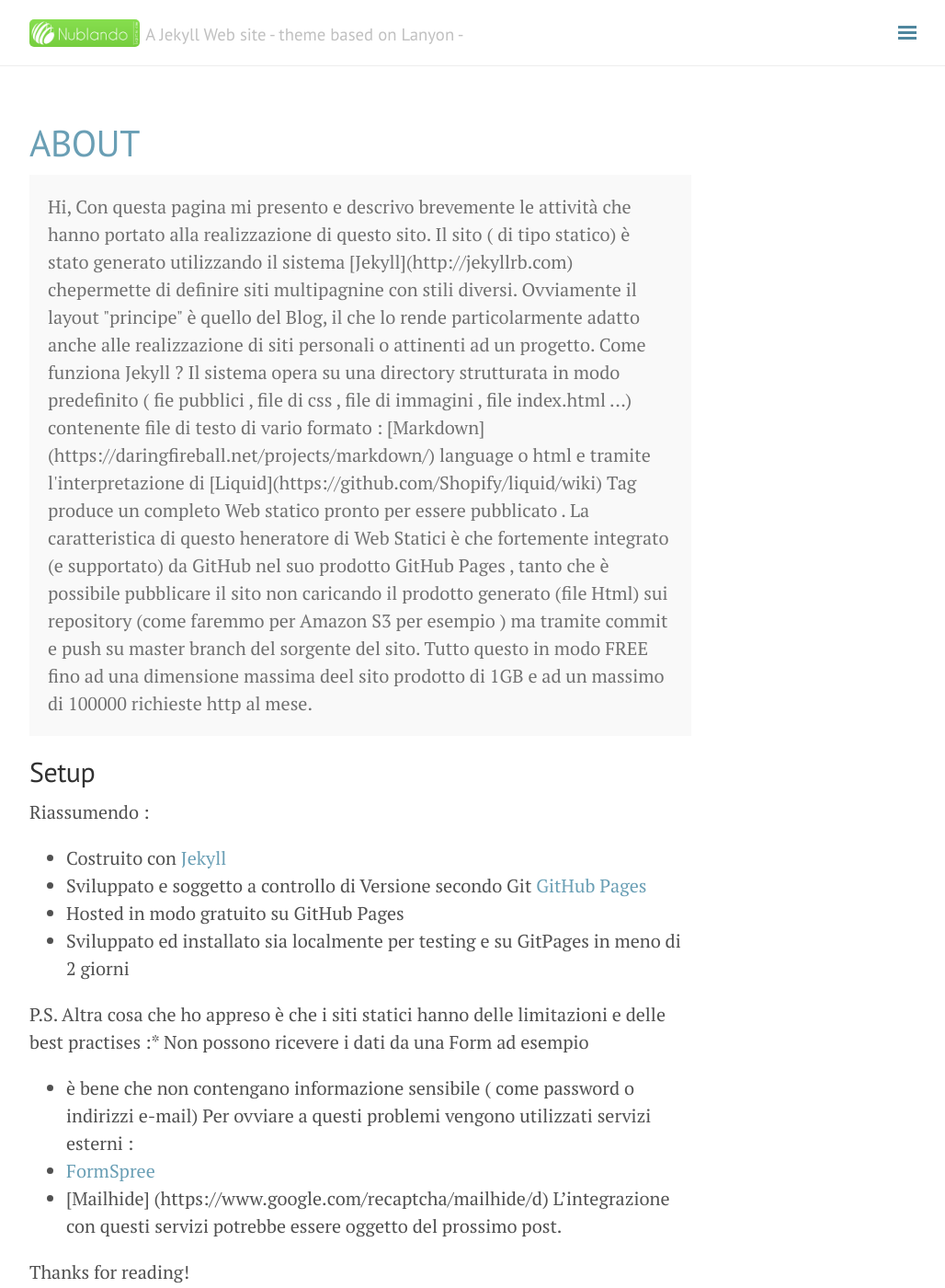
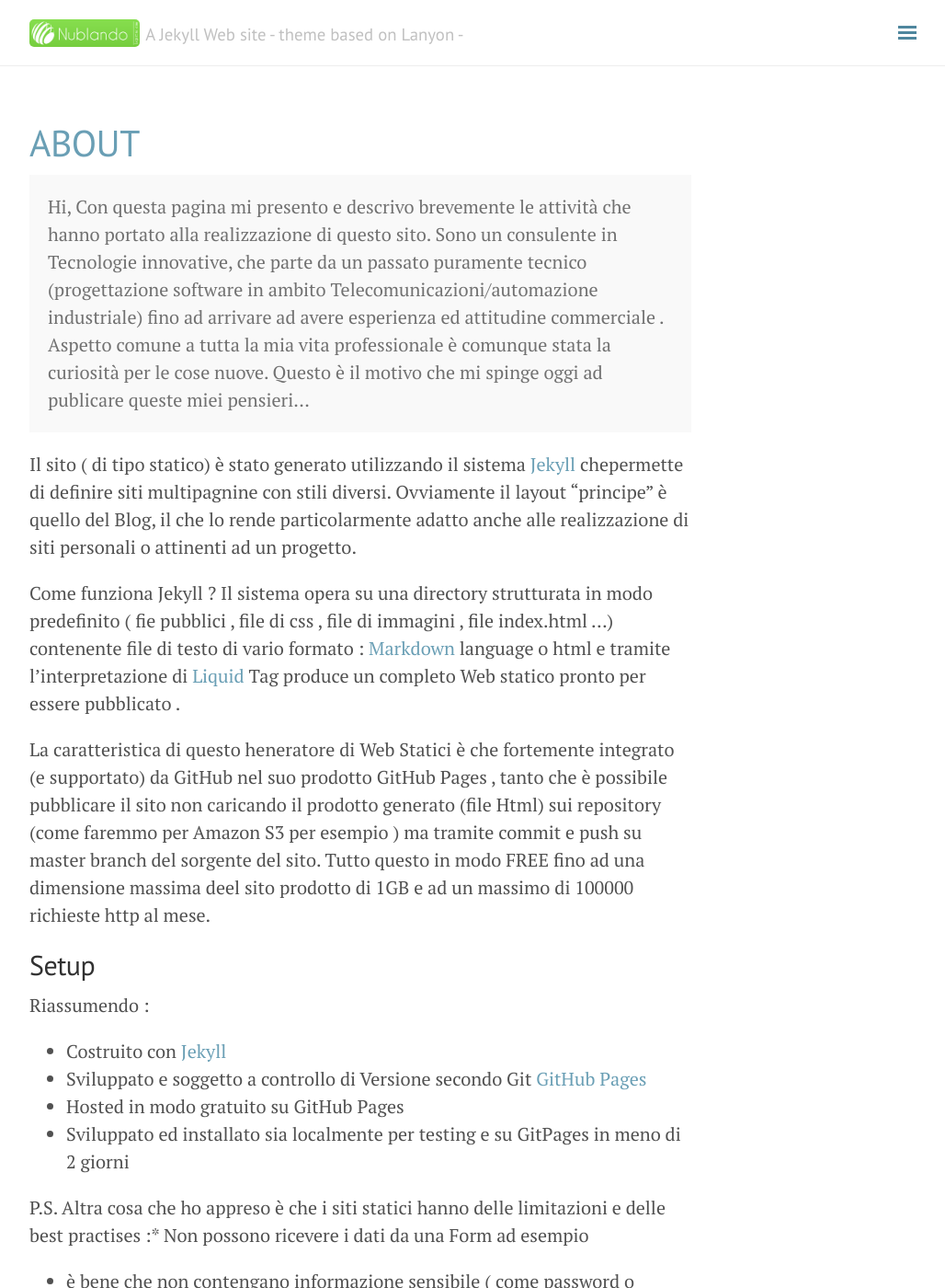
Before and after one commit to proj4spes/enri.github.io, a Jekyll site: the page built from about.md, in a window 1280 px wide and 1400 px high. Shown: the whole window at 92% size, without its empty margins (248-1276 px from the left). Built offline with Jekyll 4.4.1, drawn with Linux system fonts in a browser that asks for light colours; nearby versions of some CDN libraries; comment, search, counter and statistics services are not loaded; some of the changed text lies outside the part shown.

Commit message:
post about.md

```diff
--- a/about.md
+++ b/about.md
@@ -5,13 +5,14 @@
 
 <p class="message">
 Hi, Con questa pagina mi presento e descrivo brevemente le attività che hanno portato alla realizzazione di questo sito.
-
+Sono un consulente in Tecnologie innovative, che parte da un passato puramente tecnico (progettazione software in ambito Telecomunicazioni/automazione industriale) fino ad arrivare ad avere esperienza ed attitudine commerciale . Aspetto comune a tutta la mia vita professionale è comunque stata la curiosità per le cose nuove. Questo è il motivo che mi spinge oggi ad publicare queste miei pensieri...
+</p>
 Il sito ( di tipo statico) è stato generato utilizzando il sistema [Jekyll](http://jekyllrb.com) chepermette di definire siti multipagnine con stili diversi. Ovviamente il layout "principe"  è quello   del Blog, il che lo rende particolarmente adatto anche alle realizzazione di siti personali o attinenti ad un progetto.
 
 Come funziona Jekyll ? Il sistema opera su una directory strutturata in modo predefinito ( fie pubblici , file di css , file di immagini , file index.html ...) contenente file di testo di vario formato : [Markdown](https://daringfireball.net/projects/markdown/) language o html e tramite l'interpretazione di [Liquid](https://github.com/Shopify/liquid/wiki) Tag  produce un  completo Web statico pronto per essere pubblicato .
 
 La caratteristica di questo heneratore di  Web Statici è che fortemente integrato (e supportato) da GitHub  nel suo prodotto GitHub Pages , tanto che è possibile pubblicare il sito non  caricando il prodotto generato (file Html) sui repository (come faremmo per Amazon S3 per esempio ) ma tramite commit e push su master branch  del sorgente del sito. Tutto questo  in modo FREE fino ad una dimensione massima deel sito prodotto di 1GB e ad un massimo di 100000 richieste http al mese.
-</p>
+
 
 ## Setup
 
@@ -25,8 +26,10 @@
 P.S. Altra cosa che ho appreso  è che i siti statici  hanno delle limitazioni e delle best practises :* Non possono ricevere i dati da una Form ad esempio
 * è bene che non contengano informazione sensibile ( come password o indirizzi e-mail)
 Per ovviare a questi problemi vengono utilizzati servizi esterni :
+
 * [FormSpree](https://formspree.io/)
-* [Mailhide] (https://www.google.com/recaptcha/mailhide/d)
+* [Mailhide](https://www.google.com/recaptcha/mailhide/d)
+
 L'integrazione con questi servizi potrebbe essere oggetto del prossimo post.
 
 Thanks for reading!
```
